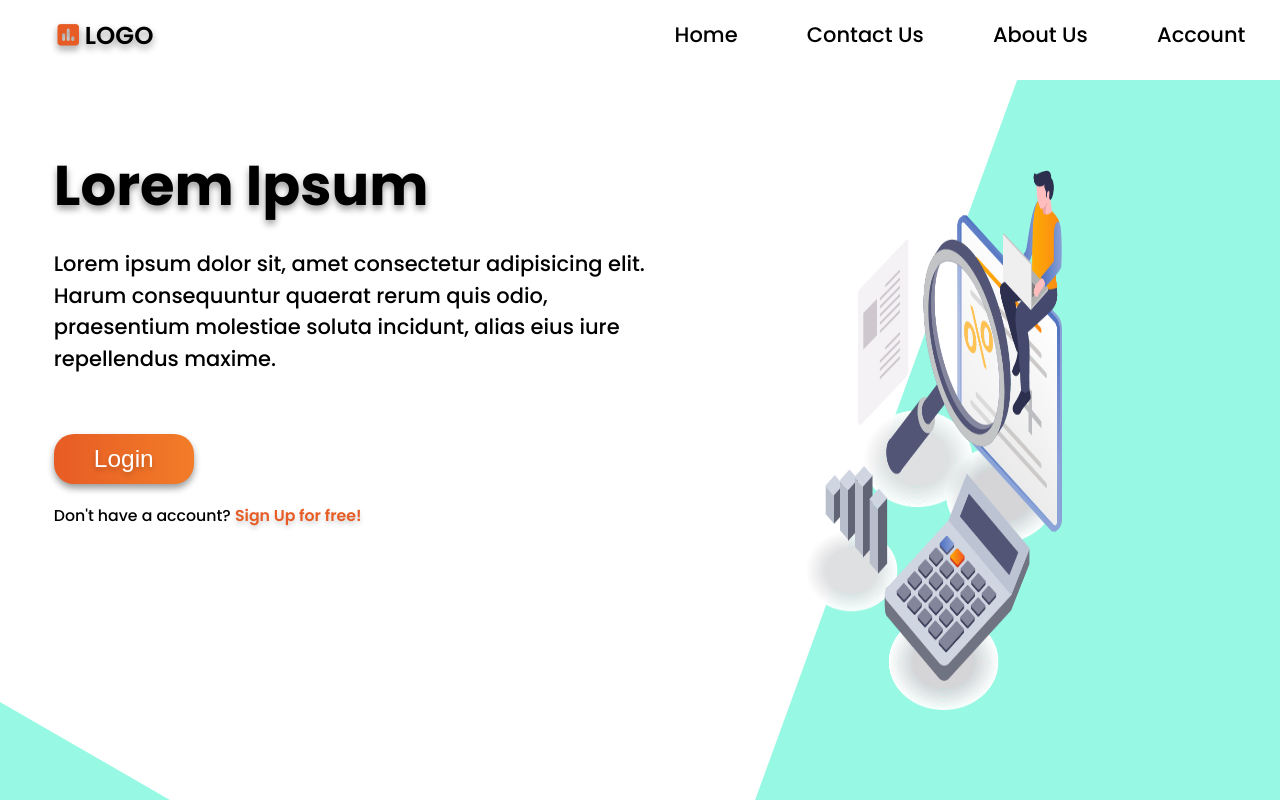
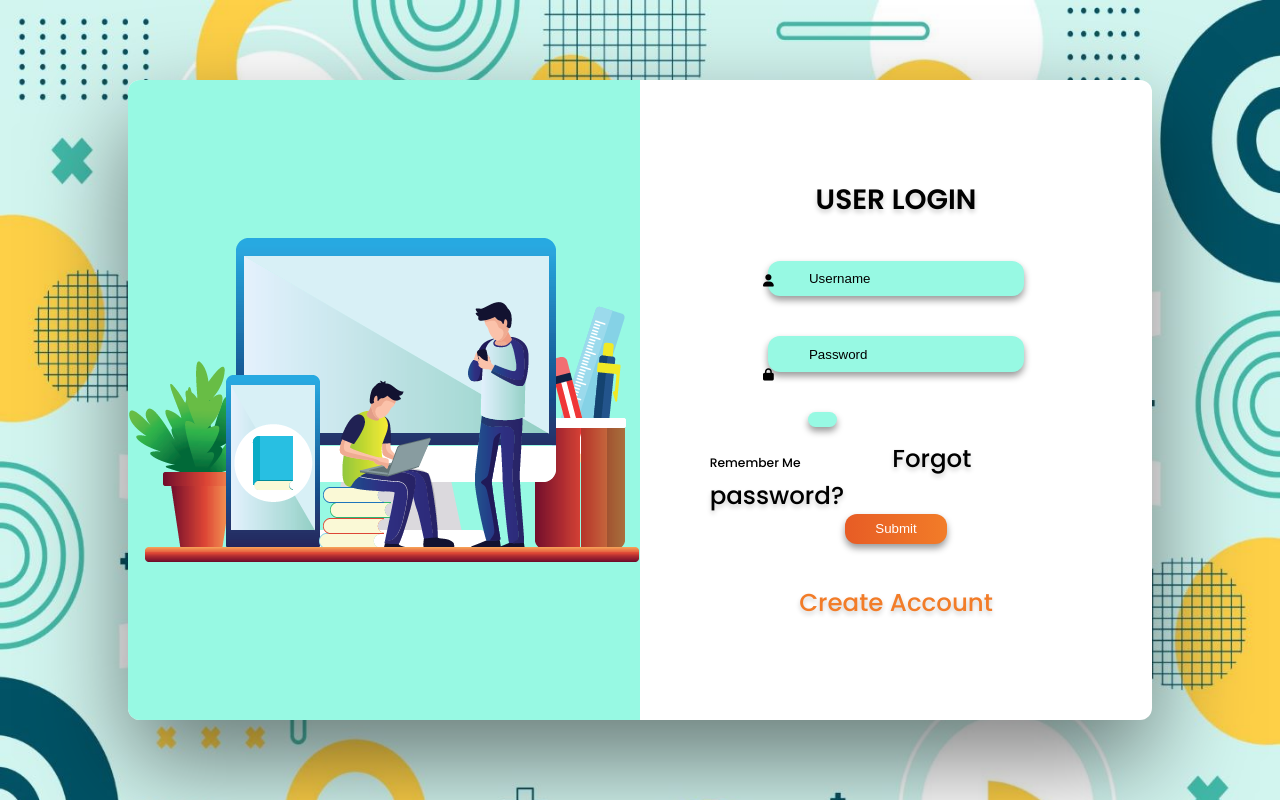
Before and after one commit to Debalina-Borah/KnowYourStats, a React (Create React App) app: page /login in a window 1280 px wide. Built offline with nearby package versions, Linux system fonts and the light colour scheme.

Commit message:
added routes

```diff
--- a/package.json
+++ b/package.json
@@ -11,6 +11,7 @@
     "react": "^17.0.2",
     "react-chartjs-2": "^4.0.1",
     "react-dom": "^17.0.2",
+    "react-router-dom": "^6.2.1",
     "react-scripts": "5.0.0",
     "react-toastify": "^8.1.0",
     "web-vitals": "^2.1.2"
--- a/src/App.js
+++ b/src/App.js
@@ -1,43 +1,19 @@
-import logo from './logo.svg';
-import { signInWithGoogle } from './firebase.utils';
-import { auth } from './firebase.utils';
-
+import { BrowserRouter, Route, Routes } from 'react-router-dom';
+import Home from './pages/Home'
+import Login from './pages/Login'
+import SignIn from './pages/SignIn'
 import './App.css';
 
 function App() {
 
-  const style = {
-    border: "none",
-    background: "transparent",
-    color: "#61dafb",
-    textDecoration: "underline",
-    fontSize: "larger",
-    margin: '10px'
-  }
-
-  function info() {
-    window.alert('Username: ' + auth.currentUser.displayName)
-    console.log(auth.currentUser.email)
-  }
-
-  function logout() {
-    window.alert('Logged out')
-    auth.signOut()
-  }
-
-
   return (
-    <div className="App">
-      <header className="App-header">
-        <img src={logo} className="App-logo" alt="logo" />
-        <p>
-          Google Authentication with Firebase
-        </p>
-        <button onClick={signInWithGoogle} style={style}>Log in</button>
-        <button onClick={info} style={style}>Current user details</button>
-        <button onClick={logout} style={style}>Log out</button>
-      </header>
-    </div>
+    <BrowserRouter>
+      <Routes>
+        <Route exact path='/' element={<Home />} />
+        <Route exact path='/login' element={<Login />} />
+        <Route exact path='/signin' element={<SignIn />} />
+      </Routes>
+    </BrowserRouter>
   );
 }
 
--- a/src/components/Coverpage.jsx
+++ b/src/components/Coverpage.jsx
@@ -1,4 +1,5 @@
 import React from 'react'
+import { Link } from 'react-router-dom'
 
 function Coverpage() {
     return (
@@ -10,8 +11,8 @@ function Coverpage() {
                 <p>
                     Lorem ipsum dolor sit, amet consectetur adipisicing elit. Harum consequuntur quaerat rerum quis odio, praesentium molestiae soluta incidunt, alias eius iure repellendus maxime.
                 </p>
-                <button> <a href="login.html"> Login </a> </button>
-                <h6>Don't have a account? <a href="signIn.html" style={{ color: "#E75C25", fontWeight: "600", fontSize: "1.125rem" }}>Sign Up for free!</a> </h6>
+                <button> <Link to='/login'> Login </Link> </button>
+                <h6>Don't have a account? <Link to='/signin' style={{ color: "#E75C25", fontWeight: "600", fontSize: "1.125rem" }}>Sign Up for free!</Link> </h6>
 
             </div>
             <div className="imageWrapper">
--- a/src/index.js
+++ b/src/index.js
@@ -1,15 +1,12 @@
 import React from 'react';
 import ReactDOM from 'react-dom';
 import './index.css';
-// import App from './App';
+import App from './App';
 import reportWebVitals from './reportWebVitals';
-// import Dashboard from './pages/Dashboard';
-import Home from './pages/Home';
 
 ReactDOM.render(
   <React.StrictMode>
-    {/* <Dashboard /> */}
-    <Home />
+    <App />
   </React.StrictMode>,
   document.getElementById('root')
 );
--- a/src/pages/Login.jsx
+++ b/src/pages/Login.jsx
@@ -3,7 +3,7 @@ import './css/Login.css'
 
 function Login() {
     return (
-        <div className="loginPage-background">
+        <div className="loginPage-background login">
             <div className="contentWrapper">
                 <div className="leftcontentWrapper">
                     <img src="images/Asset 1.png" alt="bg" />
@@ -16,7 +16,7 @@ function Login() {
                         <i className="fas fa-lock"></i>
                         <input type="password" placeholder="Password" />
                         <div className="nestedFormDiv">
-                            <label for="rememberMe">Remember Me</label>
+                            <label htmlFor="rememberMe">Remember Me</label>
                             <input type="checkbox" name="rememberMe" id="rememberMe" />
                             <a href="forgot_password_link">Forgot password?</a>
                         </div>
--- a/src/pages/SignIn.jsx
+++ b/src/pages/SignIn.jsx
@@ -3,7 +3,7 @@ import './css/SignIn.css'
 
 function SignIn() {
     return (
-        <div className="signInPage-background">
+        <div className="signInPage-background signIn">
             <div className="contentWrapper">
                 <div className="leftcontentWrapper">
                     <img src="images/Asset 2.png" alt="bg" />
--- a/src/pages/css/Login.css
+++ b/src/pages/css/Login.css
@@ -4,11 +4,11 @@
     display: flex;
     justify-content: center;
     align-items: center;
-    background-image: url(images/background-login.jpg);
+    background-image: url(/public/images/background-login.jpg);
     background-size: cover;
 }
 
-.contentWrapper{
+.login .contentWrapper{
     width: 80vw;
     height: 80vh;
     display: flex;
@@ -18,7 +18,7 @@
     box-shadow: 0 3rem 7rem rgb(0 0 0 / 50%);
 }
 
-.contentWrapper .leftcontentWrapper{
+.login .contentWrapper .leftcontentWrapper{
     width: 50%;
     height: 100%;
     background-color: #97F9E3;
@@ -29,7 +29,7 @@
     align-items: center;
 }
 
-.contentWrapper .rightcontentWrapper{
+.login .contentWrapper .rightcontentWrapper{
     width: 50%;
     height: 100%;
     display: flex;
@@ -38,14 +38,14 @@
     align-items: center;
 }
 
-.rightcontentWrapper h1{
+.login .rightcontentWrapper h1{
     font-size: 2rem;
     font-weight: 600;
     margin-bottom: 40px;
     text-shadow: 0 0.2rem 0.4rem rgb(0 0 0 / 20%);
 }
 
-.rightcontentWrapper form{
+.login .rightcontentWrapper form{
     width: 100%;
     display: flex;
     flex-direction: column;
@@ -54,7 +54,7 @@
     position: relative;
 }
 
-.rightcontentWrapper input{
+.login .rightcontentWrapper input{
     margin-bottom: 40px;
     width: 50%;
     padding: 2% 0%;
@@ -65,13 +65,13 @@
     outline: none;
 }
 
-#rememberMe{
+.login #rememberMe{
     width: auto;
     margin-right: 55px;
     margin-left: 7px;
 }
 
-#submit{
+.login #submit{
     margin-bottom: 40px;
     width: 20%;
     padding: 1.5% 2.5%;
@@ -82,26 +82,26 @@
     font-family: 'Montserrat', sans-serif;
 }
 
-::-webkit-input-placeholder { /* Edge */
+.login ::-webkit-input-placeholder { /* Edge */
     color: black !important;
     opacity: 1;
     font-weight: 500;
     font-family: 'Montserrat', sans-serif;
 }
 
-  .fa-lock{
+.login .fa-lock{
     position: absolute;
     left: 24%;
     top: 30%;
 }
 
-  .fa-user{
+.login .fa-user{
     position: absolute;
     left: 24%;
     top: 4%;
 }
 
-  form a{
+.login form a{
     color: black;
 }
 
--- a/src/pages/css/SignIn.css
+++ b/src/pages/css/SignIn.css
@@ -4,11 +4,11 @@
     display: flex;
     justify-content: center;
     align-items: center;
-    background-image: url(../images/5591276.jpg);
+    background-image: url(/public/images/5591276.jpg);
     background-size: cover;
 }
 
-.contentWrapper{
+.signIn .contentWrapper{
     width: 80vw;
     height: 80vh;
     display: flex;
@@ -18,7 +18,7 @@
     box-shadow: 0 3rem 7rem rgb(0 0 0 / 50%);
 }
 
-.contentWrapper .leftcontentWrapper{
+.signIn .contentWrapper .leftcontentWrapper{
     width: 50%;
     height: 100%;
     background-color: #97F9E3;
@@ -29,11 +29,11 @@
     align-items: center;
 }
 
-.leftcontentWrapper img{
+.signIn .leftcontentWrapper img{
     width: 80%;
 }
 
-.contentWrapper .rightcontentWrapper{
+.signIn .contentWrapper .rightcontentWrapper{
     width: 50%;
     height: 100%;
     display: flex;
@@ -42,12 +42,12 @@
     align-items: center;
 }
 
-.rightcontentWrapper h1{
+.signIn .rightcontentWrapper h1{
     margin-bottom: 30px;
     font-weight: 600;
 }
 
-.Signthrough{
+.signIn .Signthrough{
     width: 100%;
     display: flex;
     flex-direction: column;
@@ -56,7 +56,7 @@
     border-bottom: black;
 }
 
-.Signthrough button{
+.signIn .Signthrough button{
     width: 58%;
     padding: 2% 0%;
     border-radius: 12px;
@@ -66,12 +66,12 @@
     font-weight: 500;
 }
 
-.or{
+.signIn .or{
     padding-bottom: 20px;
     font-weight: 500;
 }
 
-.rightcontentWrapper form{
+.signIn .rightcontentWrapper form{
     width: 100%;
     display: flex;
     flex-direction: column;
@@ -80,7 +80,7 @@
     position: relative;
 }
 
-.rightcontentWrapper input{
+.signIn .rightcontentWrapper input{
     margin-bottom: 25px;
     width: 50%;
     padding: 2% 0%;
@@ -91,18 +91,18 @@
     outline: none;
 }
 
-::-webkit-input-placeholder { /* Edge */
+.signIn ::-webkit-input-placeholder { /* Edge */
     color: black !important;
     opacity: 1;
     font-weight: 500;
     font-family: 'Montserrat', sans-serif;
   }
 
-#password{
+.signIn #password{
     margin-bottom: 35px;
 }
 
-#submit{
+.signIn #submit{
     margin-bottom: 30px;
     width: 20%;
     padding: 1.5% 2.5%;
@@ -113,24 +113,24 @@
     font-family: 'Montserrat', sans-serif;
 }
 
-#loginLink{
+.signIn #loginLink{
     color: #F27C28;
     font-weight: 500;
 }
 
-.fa-lock{
+.signIn .fa-lock{
     position: absolute;
     left: 24%;
     top: 27%;
 }
 
-.fa-user{
+.signIn .fa-user{
   position: absolute;
   left: 24%;
   top: 4%;
 }
 
-.fa-envelope{
+.signIn .fa-envelope{
   position: absolute;
   left: 24%;
   top: 50%;
```
Also changed, not shown: 1 other file (tests, documents, lock files or other folders). Lines whose indentation alone changed are shown as unchanged.
